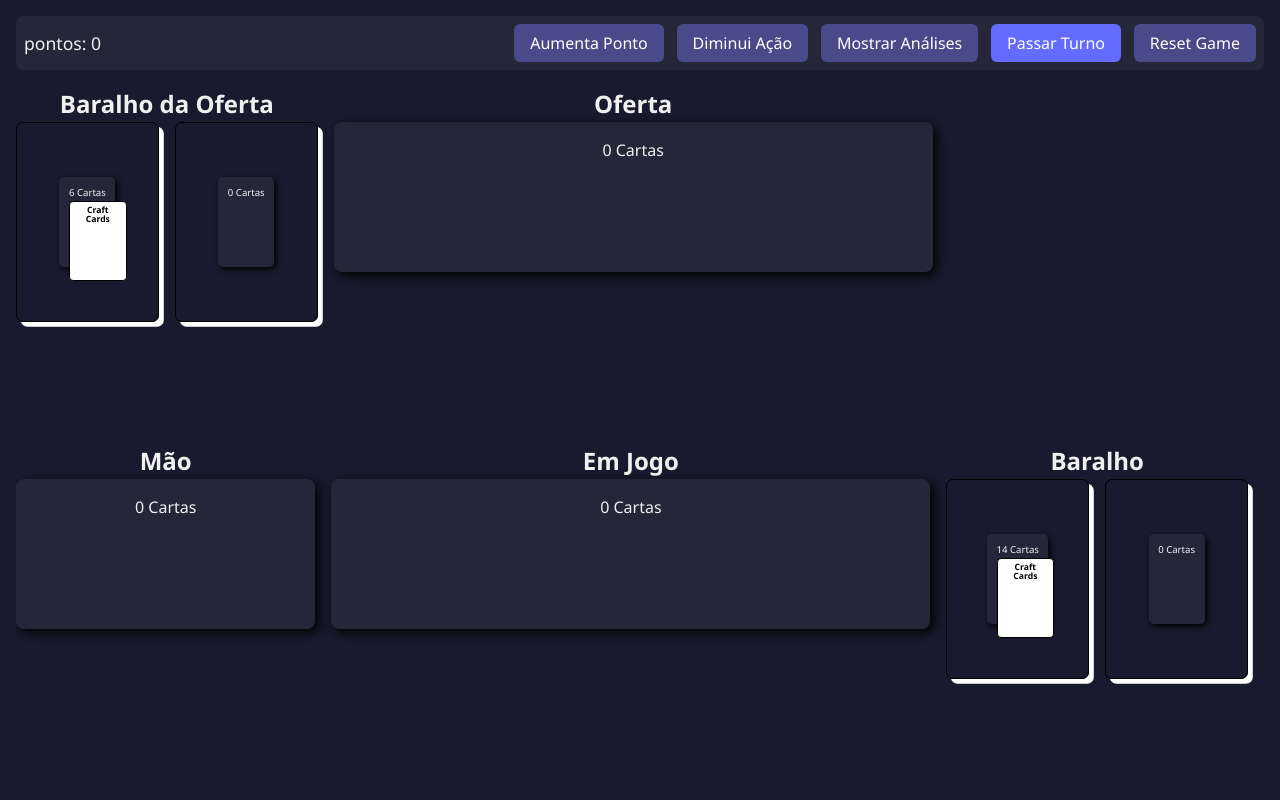
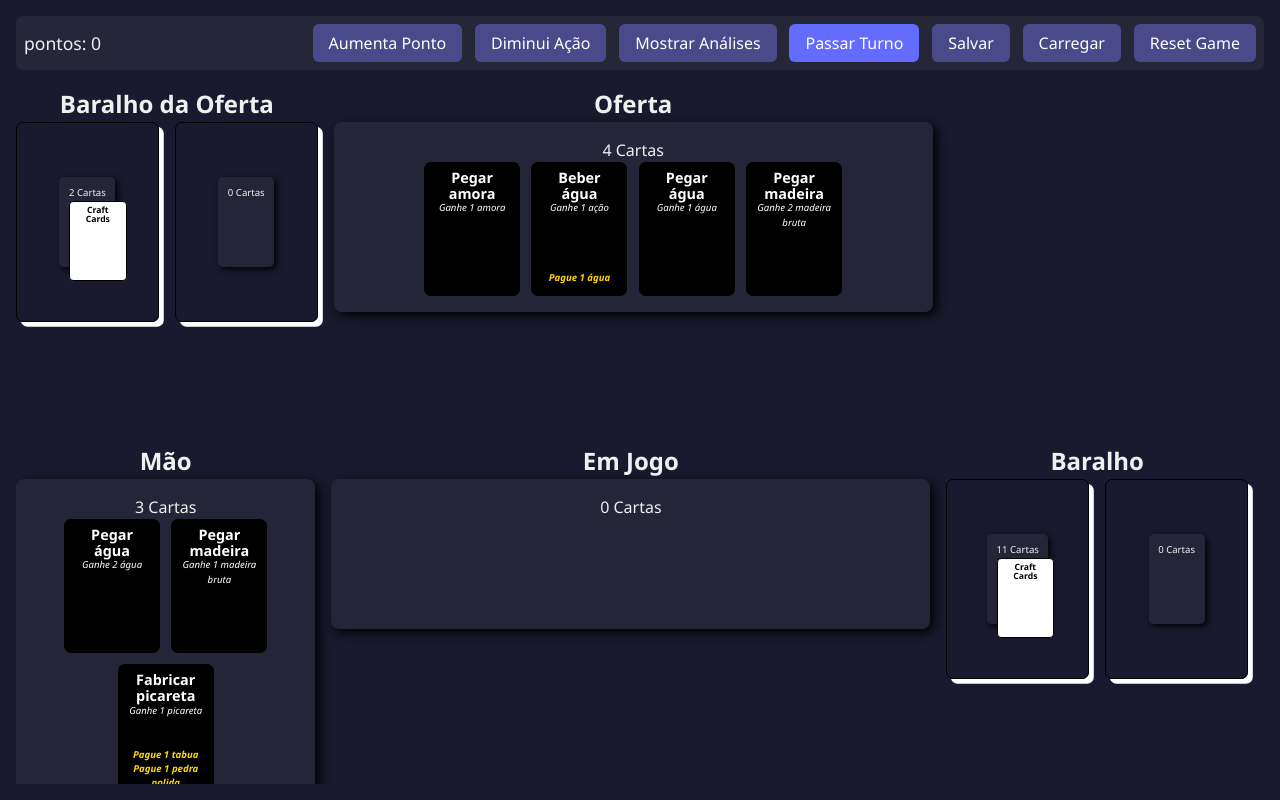
Before and after one commit to ufjf-gamelab/craft-cards, a React (Vite) app: page / in a window 1280 px wide. Built offline with nearby package versions, Linux system fonts and the light colour scheme.

Commit message:
faz save e load como botões

```diff
--- a/src/App.tsx
+++ b/src/App.tsx
@@ -6,7 +6,7 @@ import {
   GameReducerContext,
   setupNewGame,
 } from "./Game.ts";
-import { useContext, useEffect } from "react";
+import { useContext } from "react";
 import Oferta from "./Oferta.tsx";
 import Historico from "./Historico.tsx";
 import HistoricoLog from "./HistoricoLog.tsx";
@@ -15,7 +15,7 @@ import ResourcePetriNet from "./ResourcePetriNet";
 import React from "react";
 import ResourceGraph from "./ResourceGraph.tsx";
 import GraphMetrics from "./GraphMetrics.tsx";
-import { loadGameState, saveGameState } from "./persistance.ts";
+import { loadGameState, saveGameState, clearGameState } from "./persistance.ts";
 import { GAME_INITIAL } from "./data/cartas.ts";
 
 type AnalysisTab = "petriNet" | "graph" | "historico";
@@ -47,66 +47,44 @@ function App() {
     });
   }
 
-  function resetGame() {
-    dispatch({ type: GameActions.RESET_GAME });
+  const handleSaveGame = async () => {
+    try {
+      await saveGameState(game);
+    } catch (error) {
+      console.error('Erro ao salvar jogo:', error);
     }
+  };
 
-  // Carregar o jogo salvo quando o componente montar
-  useEffect(() => {
-    const loadSavedGame = async () => {
+  const handleLoadGame = async () => {
     try {
       const savedGame = await loadGameState();
 
       if (savedGame) {
-          console.log('Jogo salvo encontrado, carregando...', {
-            mao: savedGame.mao.length,
-            emJogo: savedGame.emJogo.length,
-            recursos: savedGame.recursos.length
-          });
-
-          // Dispatch para carregar o jogo salvo
         dispatch({
           type: GameActions.LOAD_GAME,
           payload: {
             ...savedGame,
-              resourceGraph: undefined, // Não carregamos o graph
+            resourceGraph: undefined,
             analisesVisiveis: savedGame.analisesVisiveis || false,
             activeTab: savedGame.activeTab || "graph"
           }
         });
       } else {
-          console.log('Nenhum jogo salvo encontrado, iniciando novo jogo...');
-          // Inicia um novo jogo
+        console.log('Nenhum jogo salvo encontrado');
+      }
+    } catch (error) {
+      console.error('Erro ao carregar jogo:', error);
+    }
+  };
+
+  const handleResetGame = () => {
+    clearGameState();
     const newGame = setupNewGame(GAME_INITIAL);
     dispatch({
       type: GameActions.LOAD_GAME,
       payload: newGame
     });
-        }
-      } catch (error) {
-        console.error('Erro ao carregar jogo:', error);
-        // Em caso de erro, inicia um novo jogo
-        const newGame = setupNewGame(GAME_INITIAL);
-        dispatch({
-          type: GameActions.LOAD_GAME,
-          payload: newGame
-        });
-      }
   };
-
-    loadSavedGame();
-  }, []);
-
-  // Salvar automaticamente quando o jogo muda
-  useEffect(() => {
-    if (game && game.mao.length > 0) {
-      console.log('Salvando jogo...', {
-        mao: game.mao.length,
-        emJogo: game.emJogo.length
-      });
-      saveGameState(game);
-    }
-  }, [game]);
 
   const playableCards = React.useMemo(() => {
     return [...game.mao].filter((card) => {
@@ -137,7 +115,13 @@ function App() {
           <button className="control-button primary" onClick={passarTurno}>
             Passar Turno
           </button>
-          <button className="control-button warning" onClick={resetGame}>
+          <button className="control-button success" onClick={handleSaveGame}>
+            Salvar
+          </button>
+          <button className="control-button info" onClick={handleLoadGame}>
+            Carregar
+          </button>
+          <button className="control-button warning" onClick={handleResetGame}>
             Reset Game
           </button>
         </div>
--- a/src/GameProvider.tsx
+++ b/src/GameProvider.tsx
@@ -4,6 +4,7 @@ import {
   gameReducer,
   GameReducerContext,
   logHistory,
+  setupNewGame
 } from "./Game";
 import { GAME_INITIAL } from "./data/cartas";
 
@@ -14,9 +15,7 @@ type GameProviderProps = {
 export default function GameProvider({ children }: GameProviderProps) {
   const logHistoryReducer = logHistory(gameReducer);
 
-  // Estado inicial vazio - será preenchido após carregar do storage
-  const [game, dispatch] = useReducer(logHistoryReducer, GAME_INITIAL);
-
+  const [game, dispatch] = useReducer(logHistoryReducer, setupNewGame(GAME_INITIAL));
 
   return (
     <GameReducerContext.Provider value={game}>
```
Lines whose indentation alone changed are shown as unchanged.
